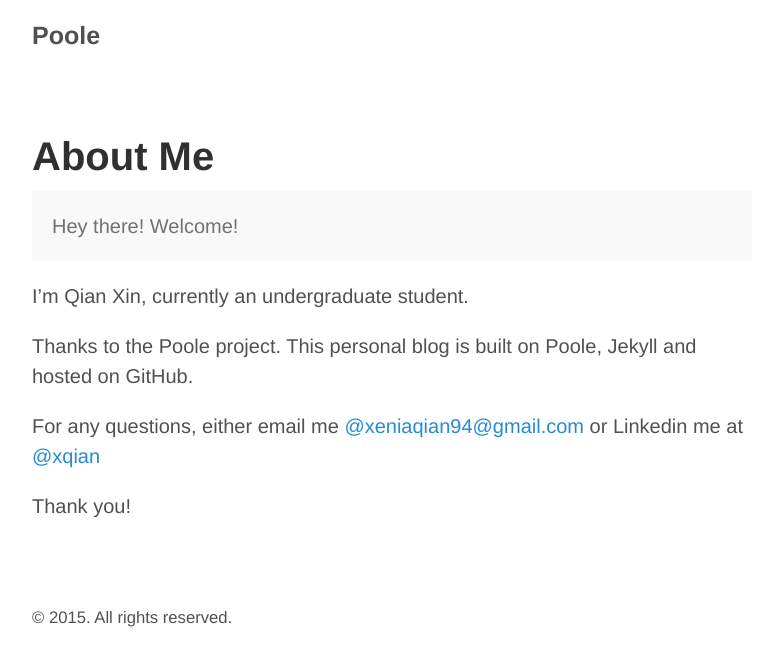
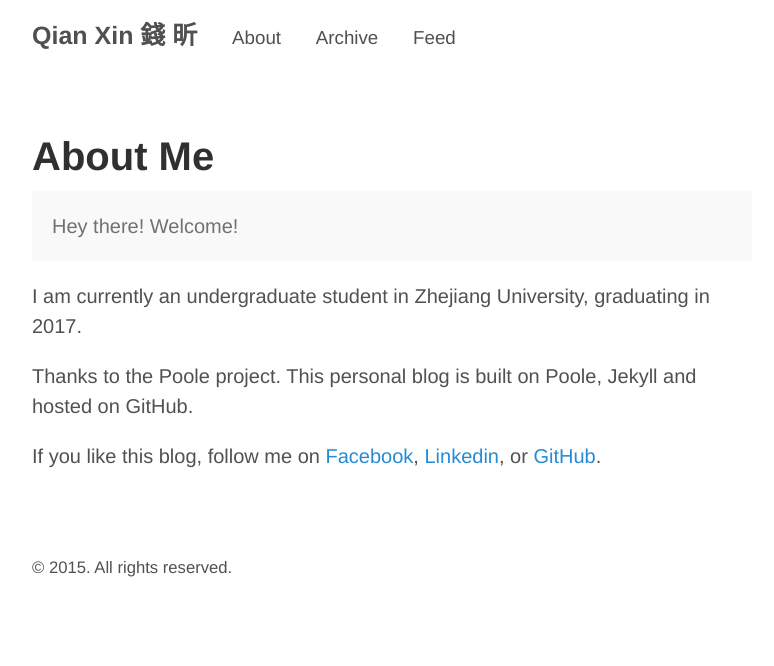
Before and after one commit to xeniaqian94/xeniaqian94.github.io, a Jekyll site: the page built from about.md, in a window 1280 px wide. Shown: the top 666 px of the page, without its empty margins (248-1022 px from the left). Built offline with Jekyll 4.4.1, drawn with Linux system fonts in a browser that asks for light colours.

Commit message:
Update current site

```diff
--- a/_config.yml
+++ b/_config.yml
@@ -3,13 +3,13 @@ permalink:        pretty
 relative_permalinks: true
 
 # Setup
-title:            Poole
-tagline:          The Jekyll Butler
-url:              http://getpoole.com
+title:            Qian Xin 錢 昕
+tagline:          'The personal blog of Qian Xin'
+url:              http://xeniaqian94.github.io
 paginate:         1
 baseurl:          /
 author:
-  name:           Mark Otto
+  name:           'Qian Xin'
   url:            https://twitter.com/mdo
   email:          markdotto@gmail.com
 
@@ -18,7 +18,4 @@ version:          1.0.0
 github:
   repo:           https://github.com/poole/poole
 
-  pages_list:
-  About: '/about'
-  Archive: '/archive'
-  Feed: '/atom.xml'
+pages_list:       {'About':'/about','Archive':'/archive','Feed':'/atom.xml'}
--- a/about.md
+++ b/about.md
@@ -7,11 +7,9 @@ title: About Me
   Hey there! Welcome!
 </p>
 
-I'm Qian Xin, currently an undergraduate student.
+I am currently an undergraduate student in Zhejiang University, graduating in 2017.
 
 
 Thanks to the Poole project. This personal blog is built on Poole, Jekyll and hosted on GitHub.
 
-For any questions, either email me [@xeniaqian94@gmail.com](xeniaqian94@gmail.com) or Linkedin me at [@xqian](http://cn.linkedin.com/in/xqian94)
-
-Thank you!
+If you like this blog, follow me on [Facebook](https://www.facebook.com/jazmyn.qian), [Linkedin](https://cn.linkedin.com/in/xqian94), or [GitHub](https://github.com/xeniaqian94).
```
Also changed, not shown: 10 other files.
